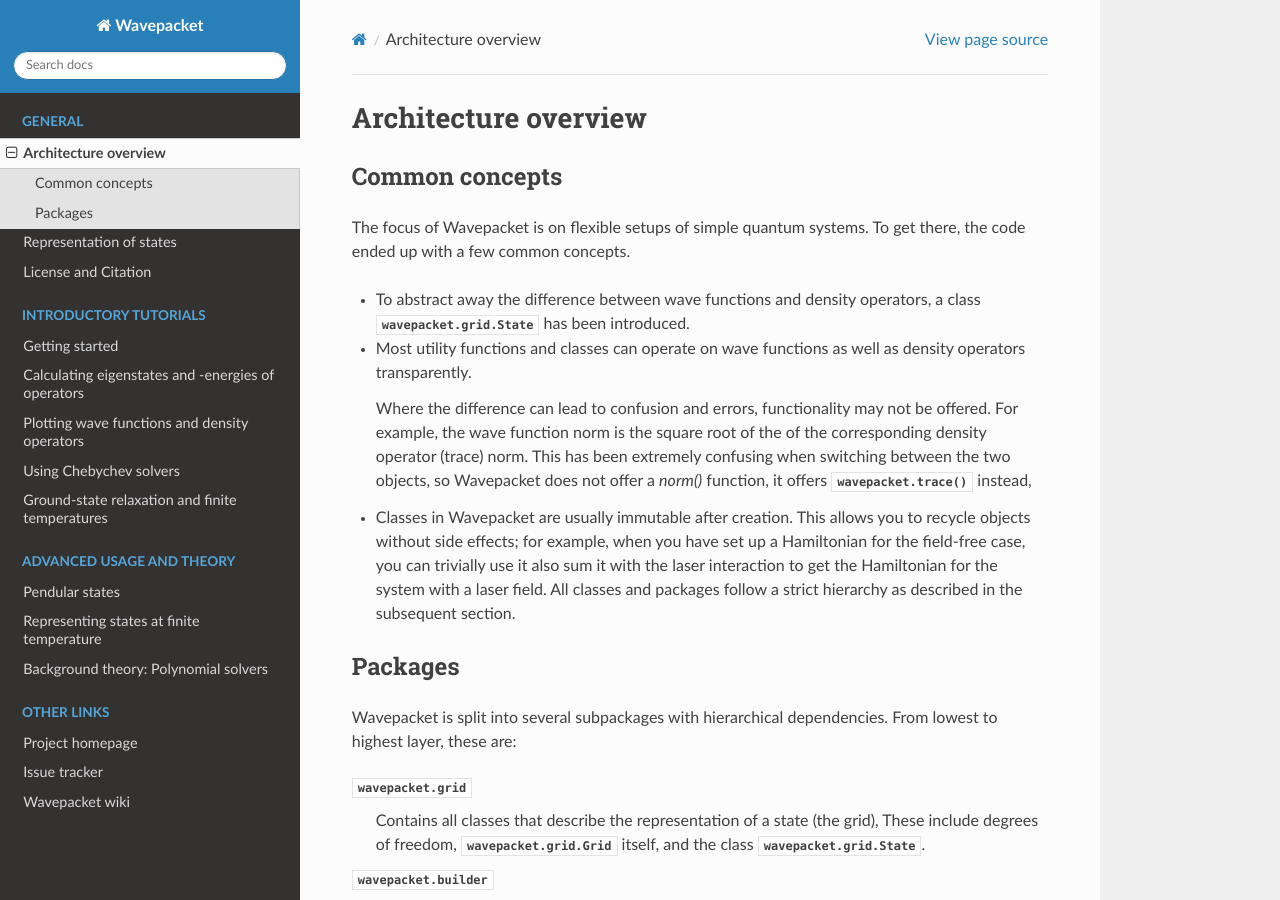
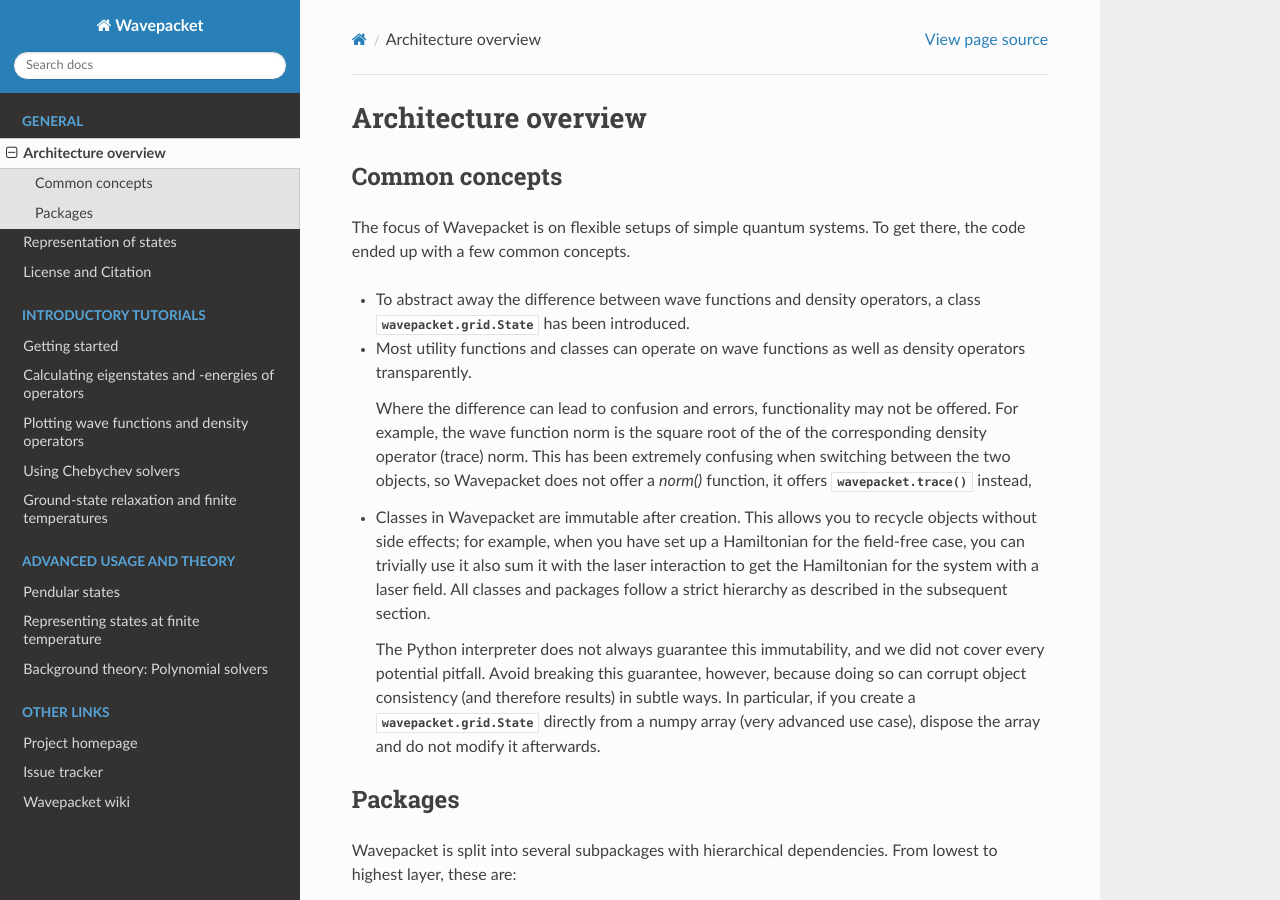
Before and after one commit to ulflor/wavepacket, a Sphinx documentation site: the page built from doc/architecture.rst, in a window 1280 px wide and 900 px high. Built offline with Sphinx 7.4.7 and the Read the Docs theme 3.1.0, drawn with Linux system fonts in a browser that asks for light colours; formulas are drawn with MathJax 3; pages that are not in the unit, such as notebooks, are missing from menus.

Commit message:
#43 Some more copying of user-supplied data
Also adjusted the documentation a little, although I am doubtful here
how much this is of general interest.

With this, all user-supplied data is copied at some point. The sole
exception are State instances, but that is difficult to fix, and we
should maybe simply trust the user's sanity here.

```diff
--- a/doc/architecture.rst
+++ b/doc/architecture.rst
@@ -17,11 +17,18 @@
   of the corresponding density operator (trace) norm. This has been extremely confusing
   when switching between the two objects, so Wavepacket does not offer a `norm()`
   function, it offers :py:func:`wavepacket.trace` instead,
-* Classes in Wavepacket are usually immutable after creation.
+* Classes in Wavepacket are immutable after creation.
   This allows you to recycle objects without side effects; for example,
   when you have set up a Hamiltonian for the field-free case, you can trivially use it
   also sum it with the laser interaction to get the Hamiltonian  for the system with a laser field.
   All classes and packages follow a strict hierarchy as described in the subsequent section.
+
+  The Python interpreter does not always guarantee this immutability,
+  and we did not cover every potential pitfall. Avoid breaking this guarantee, however,
+  because doing so can corrupt object consistency (and therefore results) in
+  subtle ways. In particular, if you create a :py:class:`wavepacket.grid.State`
+  directly from a numpy array (very advanced use case), dispose the array and
+  do not modify it afterwards.
 
 
 Packages
```
Also changed, not shown: 1 other file.
